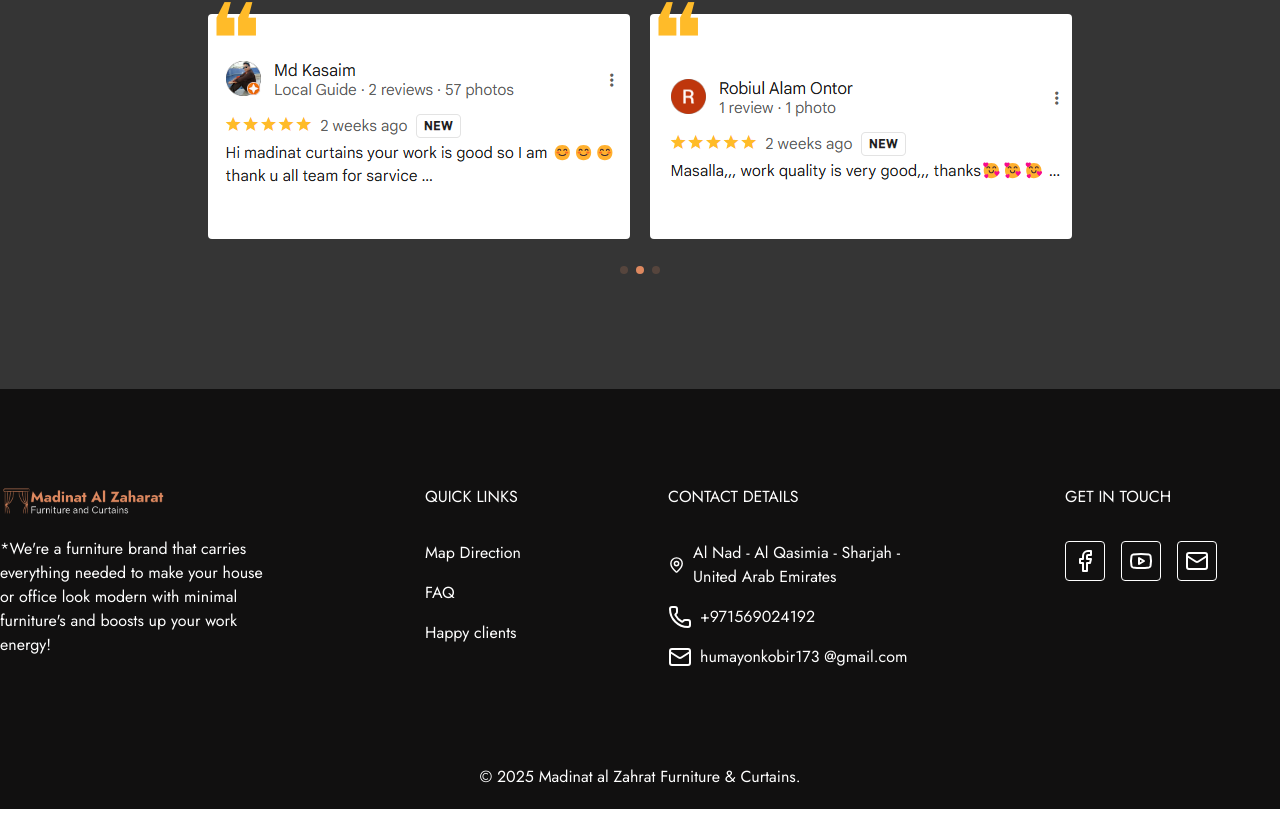
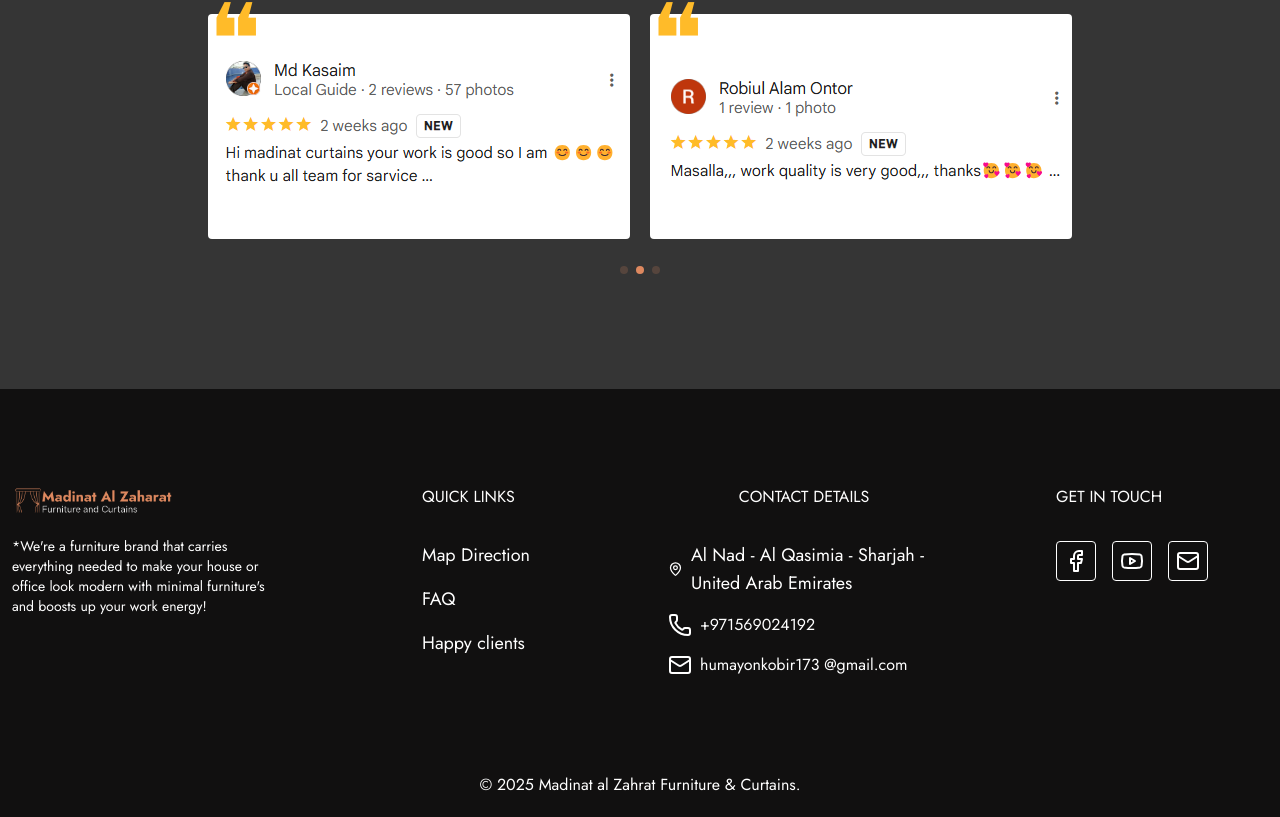
Before and after one commit to mdnazmulhasanniloy/zahrat-furniture-curtains, a Next.js app: page / in a window 1280 px wide. Shown: the part 5052-5869 px from the top of the page. Built offline with nearby package versions, Linux system fonts and the light colour scheme.

Commit message:
some style changes

```diff
--- a/src/components/shared/Footer.tsx
+++ b/src/components/shared/Footer.tsx
@@ -25,12 +25,12 @@
   ];
   return (
     <>
-      <div className="bg-black text-center md:text-start">
+      <div className="bg-black text-center md:text-start px-3">
         <div className="grid grid-cols-1 md:grid-cols-4  container gap-14 py-24">
           <div>
             <img alt="image" width="60%" src="/logo-org.png" />
 
-            <p className="text-white mt-5">
+            <p className="text-white mt-5 text-left text-sm">
               *We're a furniture brand that carries everything needed to make
               your house or office look modern with minimal furniture's and
               boosts up your work energy!
@@ -38,27 +38,35 @@
 
             {/*  */}
           </div>
-          <div className="text-white mx-auto">
-            <h2 className="uppercase">Quick Links</h2>
-            <div className="flex flex-col mt-8 gap-4">
-              <Link href="/contact" className="hover:underline duration-200">
+          <div className="text-white sm:text-left md:mx-auto">
+            <h2 className="uppercase text-left">Quick Links</h2>
+            <div className="flex md:flex-col mt-3 md:mt-8 gap-4">
+              <Link
+                href="/contact"
+                className="hover:underline duration-200 text-sm md:text-lg"
+              >
                 Map Direction
               </Link>
-              <Link href="/faq" className="hover:underline duration-200">
+              <Link
+                href="/faq"
+                className="hover:underline duration-200 text-sm  md:text-lg"
+              >
                 FAQ
               </Link>
               <Link
                 href="/happy-clients"
-                className="hover:underline duration-200"
+                className="hover:underline duration-200 text-sm  md:text-lg"
               >
                 Happy clients
               </Link>
             </div>
           </div>
-          <div className="text-white mx-auto">
-            <h2 className="uppercase">CONTACT DETAILS</h2>
+          <div className="text-white md:mx-auto">
+            <h2 className="uppercase sm:text-left md:text-center">
+              CONTACT DETAILS
+            </h2>
             <div className="flex flex-col mt-8 gap-4">
-              <p className="flex items-center gap-2">
+              <p className="flex items-center gap-2 sm:text-sm md:text-lg">
                 <MapPin color="#fff" />
                 Al Nad - Al Qasimia - Sharjah - United Arab Emirates
               </p>
--- a/src/components/ui/about/Blogs.tsx
+++ b/src/components/ui/about/Blogs.tsx
@@ -14,10 +14,10 @@
     },
   ];
   return (
-    <div className="container px-28 mb-14">
-      <div className="grid grid-cols-2 gap-5">
+    <div className="container px-5 md:px-28 mb-14">
+      <div className="grid grid-cols-1 md:grid-cols-2 gap-5 w-full">
         {contents.map((item, index) => (
-          <div key={index}>
+          <div key={index} className="w-full">
             <img src={item.image} alt="" />
             <div>
               <h2 className="text-3xl py-4">{item.title}</h2>
--- a/src/components/ui/about/Description.tsx
+++ b/src/components/ui/about/Description.tsx
@@ -1,6 +1,6 @@
 const Description = () => {
   return (
-    <div className="container px-28">
+    <div className="container px-5 md:px-28">
       <p className="pt-6">
         We are well aware that in today’s market If you want a premium quality
         furniture especially for an office, It is too expensive to purchase. We
--- a/src/components/ui/about/HeroSection.tsx
+++ b/src/components/ui/about/HeroSection.tsx
@@ -3,10 +3,10 @@
     <div className="bg-about">
       <div className="flex justify-center items-center h-full">
         <div className="text-center">
-          <h2 className="text-5xl font-medium text-white">
+          <h2 className="text-4xl md:text-5xl font-medium text-white">
             Madinat Al Zaharat
           </h2>
-          <p className="text-xl text-white leading-10 tracking-widest">
+          <p className="text-md md:text-xl text-white leading-10 tracking-widest">
             KNOW MORE ABOUT US
           </p>
         </div>
--- a/src/components/ui/contact/ContactInfo.tsx
+++ b/src/components/ui/contact/ContactInfo.tsx
@@ -22,7 +22,7 @@
 
   return (
     <div className="container relative">
-      <div className="grid grid-cols-3 gap-5 px-6">
+      <div className="grid grid-cols-1 md:grid-cols-3 gap-5 px-6">
         {contactInfo.map((item, index) => (
           <div
             key={index}
--- a/src/components/ui/contact/HeroSection.tsx
+++ b/src/components/ui/contact/HeroSection.tsx
@@ -3,10 +3,10 @@
     <div className="bg-about mb-16">
       <div className="flex justify-center items-center h-full">
         <div className="text-center">
-          <h2 className="text-5xl font-medium text-white">
+          <h2 className="text-4xl md:text-5xl font-medium text-white">
             Madinat Al Zaharat
           </h2>
-          <p className="text-xl text-white leading-10 tracking-widest">
+          <p className="text-md md:text-xl text-white leading-10 tracking-widest">
             EASY TO GET IN TOUCH
           </p>
         </div>
--- a/src/components/ui/home/Categories.tsx
+++ b/src/components/ui/home/Categories.tsx
@@ -37,10 +37,10 @@
   return (
     <div className="container py-14">
       <div className="text-center">
-        <h2 className="text-4xl font-bold text-gray">
+        <h2 className="text-3xl md:text-4xl font-bold text-gray">
           We do work furniture a little bit different.
         </h2>
-        <p className="text-lg">
+        <p className="text-md md:text-lg">
           That means easy, affordable, and flexible—whether you’re furnishing
           your home office or your business.
         </p>
--- a/src/components/ui/home/ProductShowcase.tsx
+++ b/src/components/ui/home/ProductShowcase.tsx
@@ -40,7 +40,7 @@
   ];
   return (
     <div className="container">
-      {items.map((product, index) => (
+      {items.map((product: any, index) => (
         <div key={index} className="mb-10">
           <div className="flex items-center justify-between mb-10">
             <div>
```
